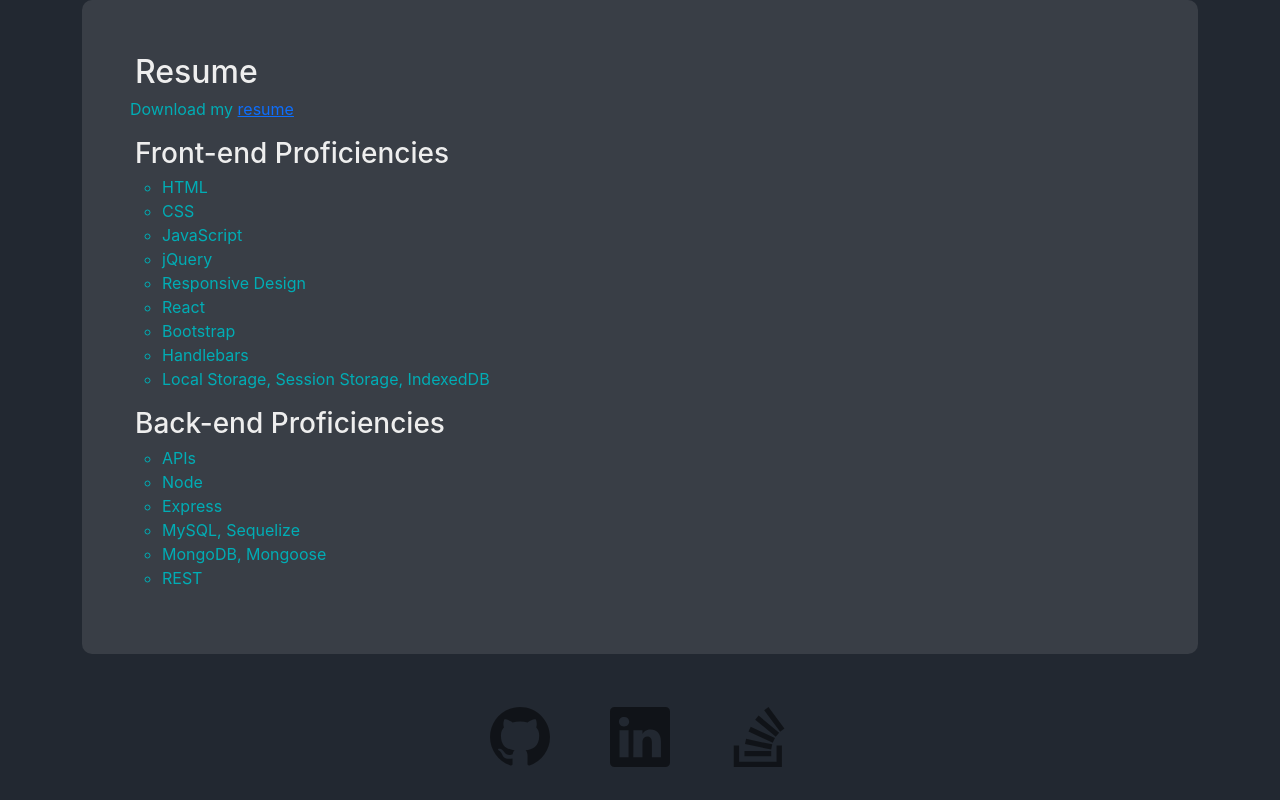
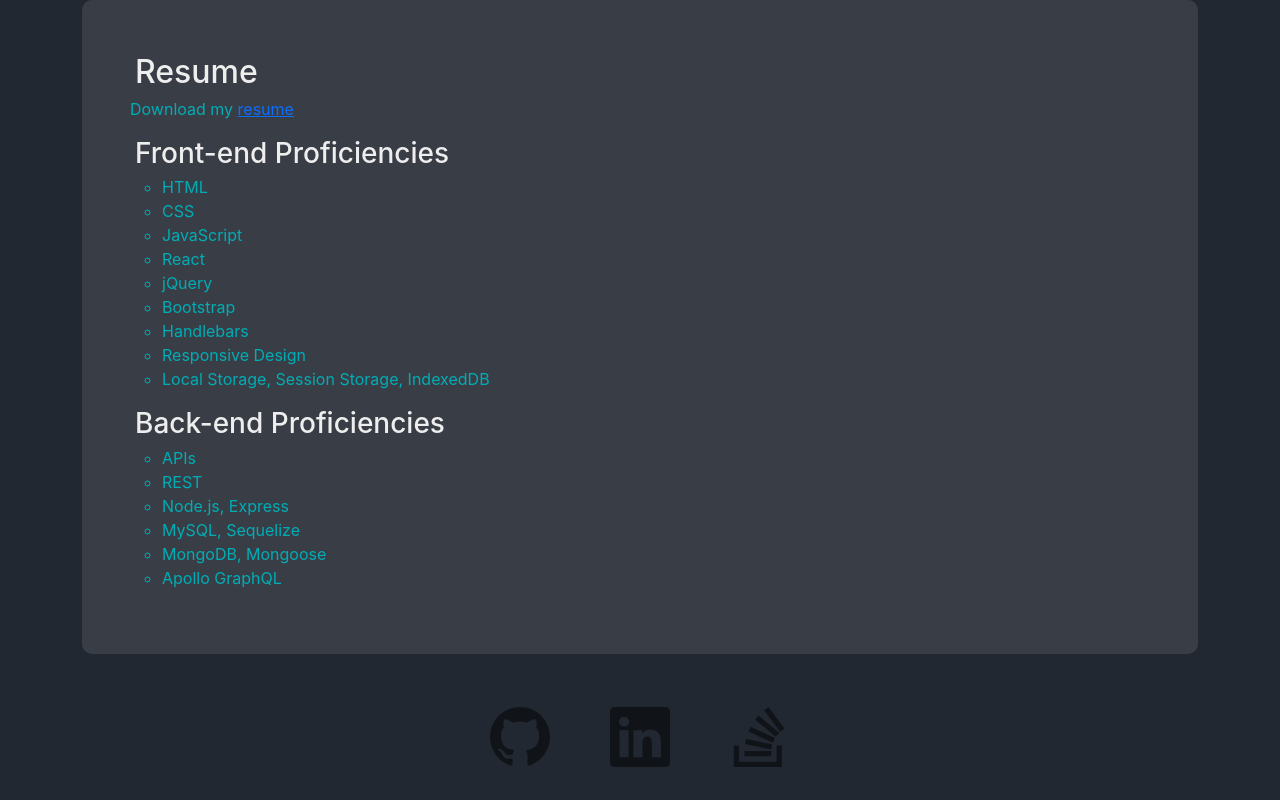
Before and after one commit to NicolasFlamel/nicolasflamel.github.io, a React (Create React App) app: page / in a window 1280 px wide. Both pictures are taken after a click on the item "Resume". Shown: the part 136-936 px from the top of the page. Built offline with nearby package versions, Linux system fonts and the light colour scheme.

Commit message:
small text adjustments

```diff
--- a/package.json
+++ b/package.json
@@ -2,7 +2,7 @@
   "name": "portfolio",
   "version": "0.1.0",
   "private": true,
-  "homepage": "https://nicolasflamel.github.io/",
+  "homepage": "https://nicolasflamel.github.io",
   "dependencies": {
     "@formspree/react": "^2.4.1",
     "@testing-library/jest-dom": "^5.16.5",
--- a/src/pages/Resume.js
+++ b/src/pages/Resume.js
@@ -11,20 +11,20 @@
     'HTML',
     'CSS',
     'JavaScript',
+    'React',
     'jQuery',
-    'Responsive Design',
-    'React',
     'Bootstrap',
     'Handlebars',
+    'Responsive Design',
     'Local Storage, Session Storage, IndexedDB',
   ];
   const backendProficiencies = [
     'APIs',
-    'Node',
-    'Express',
+    'REST',
+    'Node.js, Express',
     'MySQL, Sequelize',
     'MongoDB, Mongoose',
-    'REST',
+    'Apollo GraphQL',
   ];
 
   return (
```
